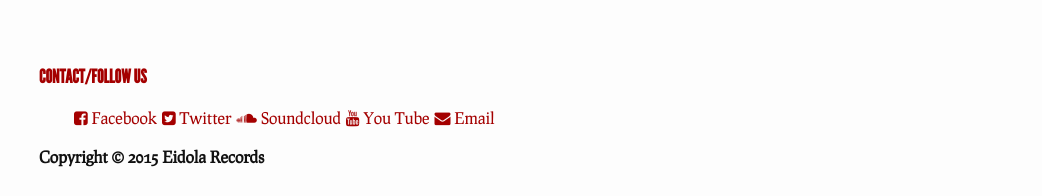
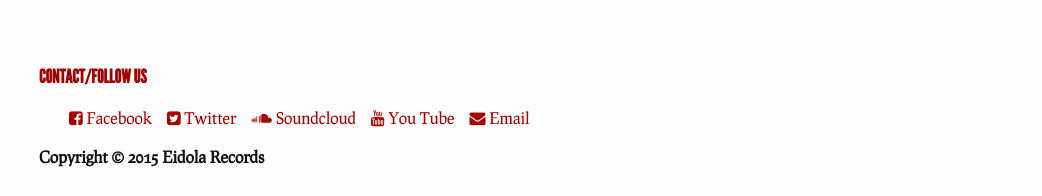
Before and after one commit to eidola/jekyll-site-v2, a Jekyll site: the page built from index.html, in a window 1280 px wide. Shown: the part 1133-1329 px from the top of the page, without its empty margins (121-1163 px from the left). Built offline with Jekyll 4.4.1, drawn with Linux system fonts in a browser that asks for light colours; some web fonts are replaced; the list of posts is cut into pages by our own code.

```diff
--- a/_sass/_social.scss
+++ b/_sass/_social.scss
@@ -15,7 +15,7 @@
 	@extend %clearfix;
 	li{
 	    float: left;
-	    margin-left: 5px;
+	    margin-right: 15px;
 	}
     }
 
```
